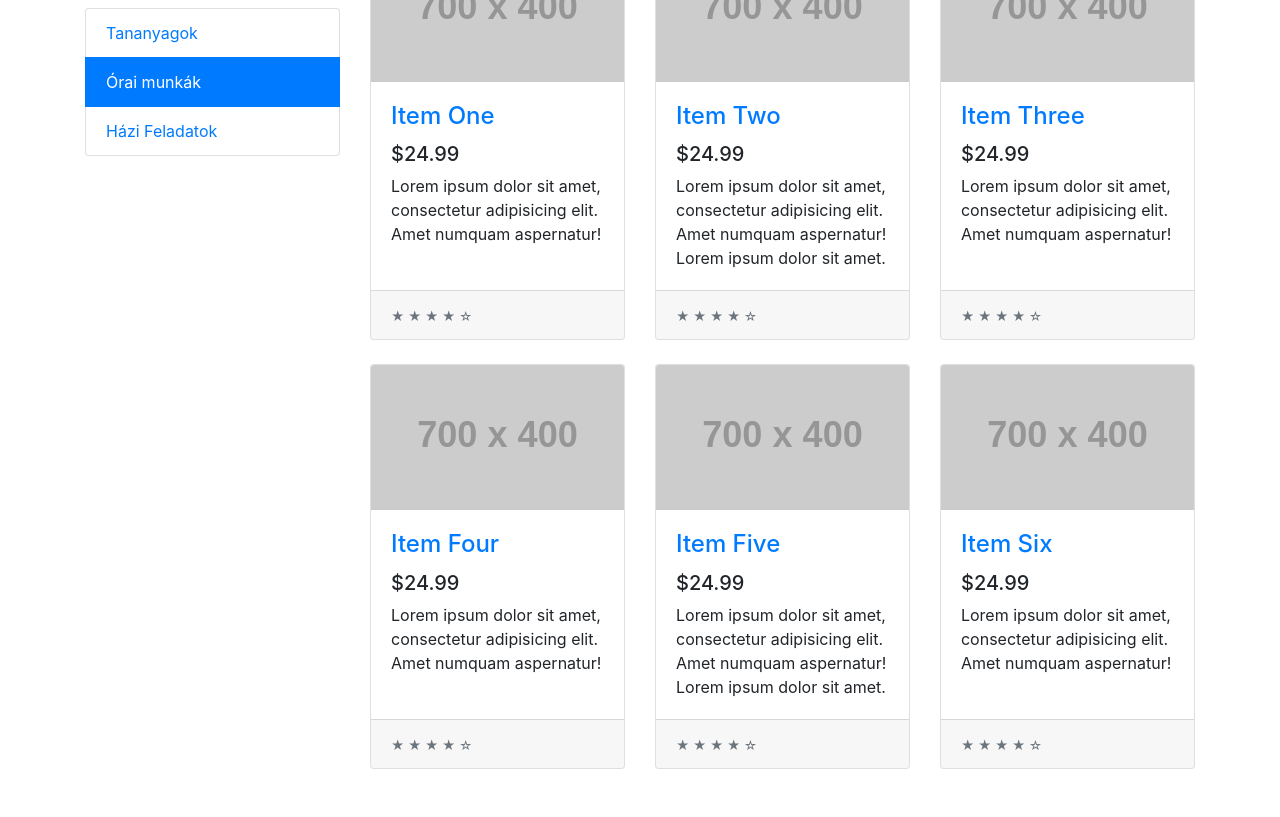
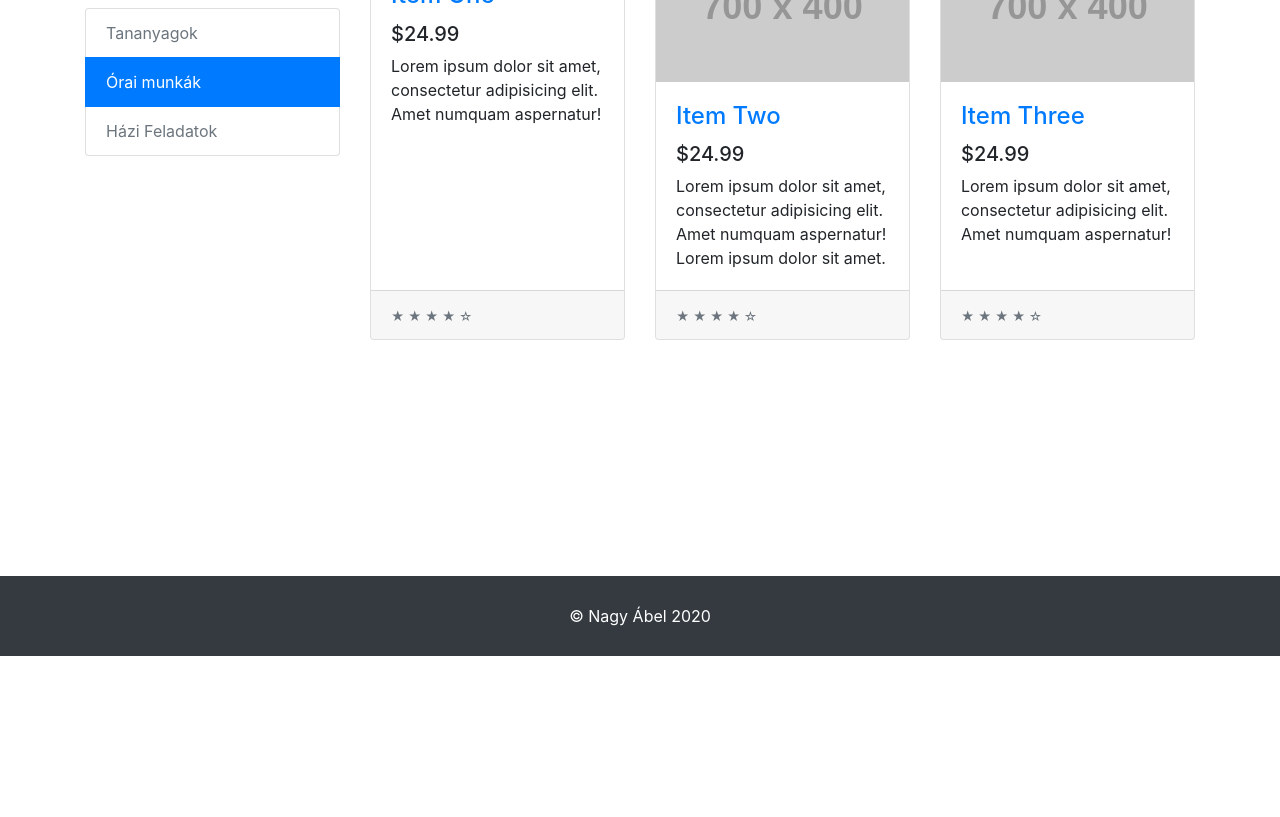
Before and after one commit to abel-nagy/2-14-F, a plain HTML site: page pages/Webfejlesztes/Orai_munkak/index.html in a window 1280 px wide. Shown: the part 144-961 px from the top of the page. After the commit the page ends 800 px from the top, so only its background shows below. Drawn offline with Linux system fonts and the light colour scheme; placeholder pictures from the web are drawn by us; files whose address does not match are found by name.

Commit message:
Footer megjavítva

```diff
--- a/css/my_style.css
+++ b/css/my_style.css
@@ -1,8 +1,25 @@
-.footer {
-    position: fixed;
-}
-
 .disabledbutton {
     pointer-events: none;
     opacity: 0.4;
 }
+
+html, body {
+    height: 100%;
+  }
+
+  #wrap {
+    min-height: 100%;
+  }
+
+  #main {
+    overflow:auto;
+    padding-bottom:150px; /* this needs to be bigger than footer height*/
+  }
+
+.footer {
+    position: relative;
+    margin-top: -80px; /* negative value of footer height */
+    height: 80px;
+    clear:both;
+    padding-top:20px;
+}
--- a/pages/Webfejlesztes/Orai_munkak/index.html
+++ b/pages/Webfejlesztes/Orai_munkak/index.html
@@ -27,25 +27,26 @@
 </head>
 <body>
 
+<div id="wrap">
 
 
   <!-- Navigation -->
   <nav class="navbar navbar-expand-lg navbar-dark bg-dark fixed-top">
     <div class="container">
-        <a class="navbar-brand" href="/index.html">2/14/F</a>
+        <a class="navbar-brand" href="../../../index.html">2/14/F</a>
         <button class="navbar-toggler" type="button" data-toggle="collapse" data-target="#navbarResponsive" aria-controls="navbarResponsive" aria-expanded="false" aria-label="Toggle navigation">
         <span class="navbar-toggler-icon"></span>
         </button>
         <div class="collapse navbar-collapse" id="navbarResponsive">
         <ul class="navbar-nav ml-auto">
             <li class="nav-item">
-            <a class="nav-link" href="/index.html">Kezdőlap</a>
+            <a class="nav-link" href="../../../index.html">Kezdőlap</a>
             </li>
             <li class="nav-item">
-            <a class="nav-link" href="../Alkalmazas_Fejlesztes/index.html">Alkalmazás fejlesztés</a>
+            <a class="nav-link disabled" href="../Alkalmazas_Fejlesztes/index.html">Alkalmazás fejlesztés</a>
             </li>
             <li class="nav-item">
-            <a class="nav-link" href="../Adatbazisok/index.html">Adatbázisok</a>
+            <a class="nav-link disabled" href="../Adatbazisok/index.html">Adatbázisok</a>
             </li>
             <li class="nav-item active">
             <a class="nav-link" href="../index.html">Webfejlesztés
@@ -70,9 +71,9 @@
 
         <h1 class="my-4">Webfejlesztés</h1>
         <div class="list-group">
-          <a href="../Tananyagok/index.html" class="list-group-item">Tananyagok</a>
+          <a href="../Tananyagok/index.html" class="list-group-item disabled">Tananyagok</a>
           <a href="" class="list-group-item active">Órai munkák</a>
-          <a href="../Hazi_Feladatok/index.html" class="list-group-item">Házi Feladatok</a>
+          <a href="../Hazi_Feladatok/index.html" class="list-group-item disabled">Házi Feladatok</a>
         </div>
 
       </div>
@@ -84,7 +85,7 @@
 
           <div class="col-lg-4 col-md-6 mb-4">
             <div class="card h-100">
-              <a href="#"><img class="card-img-top" src="http://placehold.it/700x400" alt=""></a>
+              <a href="#"><img class="card-img-top" src="" alt=""></a>
               <div class="card-body">
                 <h4 class="card-title">
                   <a href="#">Item One</a>
@@ -130,54 +131,6 @@
             </div>
           </div>
 
-          <div class="col-lg-4 col-md-6 mb-4">
-            <div class="card h-100">
-              <a href="#"><img class="card-img-top" src="http://placehold.it/700x400" alt=""></a>
-              <div class="card-body">
-                <h4 class="card-title">
-                  <a href="#">Item Four</a>
-                </h4>
-                <h5>$24.99</h5>
-                <p class="card-text">Lorem ipsum dolor sit amet, consectetur adipisicing elit. Amet numquam aspernatur!</p>
-              </div>
-              <div class="card-footer">
-                <small class="text-muted">&#9733; &#9733; &#9733; &#9733; &#9734;</small>
-              </div>
-            </div>
-          </div>
-
-          <div class="col-lg-4 col-md-6 mb-4">
-            <div class="card h-100">
-              <a href="#"><img class="card-img-top" src="http://placehold.it/700x400" alt=""></a>
-              <div class="card-body">
-                <h4 class="card-title">
-                  <a href="#">Item Five</a>
-                </h4>
-                <h5>$24.99</h5>
-                <p class="card-text">Lorem ipsum dolor sit amet, consectetur adipisicing elit. Amet numquam aspernatur! Lorem ipsum dolor sit amet.</p>
-              </div>
-              <div class="card-footer">
-                <small class="text-muted">&#9733; &#9733; &#9733; &#9733; &#9734;</small>
-              </div>
-            </div>
-          </div>
-
-          <div class="col-lg-4 col-md-6 mb-4">
-            <div class="card h-100">
-              <a href="#"><img class="card-img-top" src="http://placehold.it/700x400" alt=""></a>
-              <div class="card-body">
-                <h4 class="card-title">
-                  <a href="#">Item Six</a>
-                </h4>
-                <h5>$24.99</h5>
-                <p class="card-text">Lorem ipsum dolor sit amet, consectetur adipisicing elit. Amet numquam aspernatur!</p>
-              </div>
-              <div class="card-footer">
-                <small class="text-muted">&#9733; &#9733; &#9733; &#9733; &#9734;</small>
-              </div>
-            </div>
-          </div>
-
         </div>
         <!-- /.row -->
 
@@ -189,6 +142,25 @@
 
   </div>
   <!-- /.container -->
+
+</div>
+<!-- /.wrap -->
+
+
+
+
+  <!-- Footer -->
+  <footer class="py-4 bg-dark footer">
+    <div class="container">
+      <p class="m-1 text-center text-white">&copy; Nagy Ábel <span id="c_year"></span></p>
+
+      <script>
+        document.getElementById("c_year").innerHTML = new Date().getFullYear();
+      </script>
+
+    </div>
+    <!-- /.container -->
+  </footer>
 
 
 
```
Also changed, not shown: pages/Webfejlesztes/index.html (+5 -2 lines).
